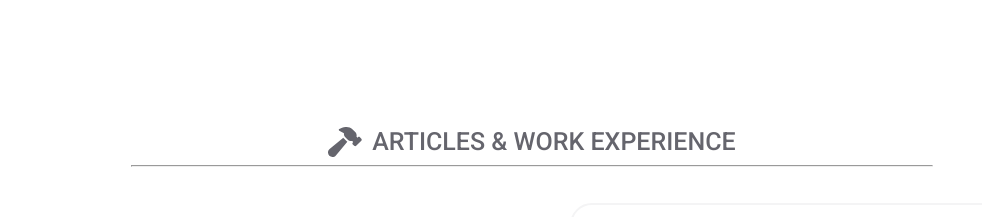
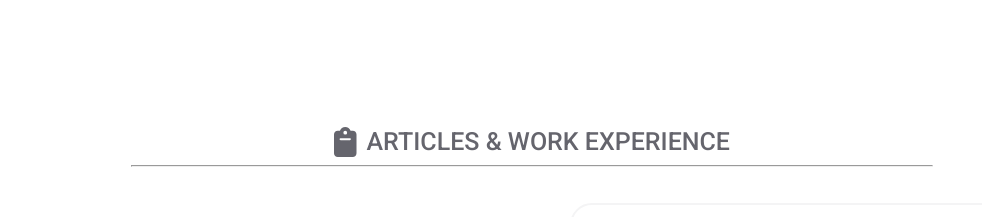
Before and after one commit to harshitkhanna3254/react-portfolio, a React (Create React App) app: page / in a window 1280 px wide. Shown: the part 1620-1837 px from the top of the page, without its empty margins (108-1090 px from the left). Built offline with nearby package versions, Linux system fonts and the light colour scheme.

Commit message:
One icon change

```diff
--- a/src/pages/homepage.jsx
+++ b/src/pages/homepage.jsx
@@ -186,7 +186,7 @@ const Homepage = () => {
 
 						<div className="homepage-projects-text-container">
 							<FontAwesomeIcon
-								icon={faHammer}
+								icon={faClipboard}
 								className="homepage-projects-icon"
 							/>
 							<span className="homepage-projects-text">
```
